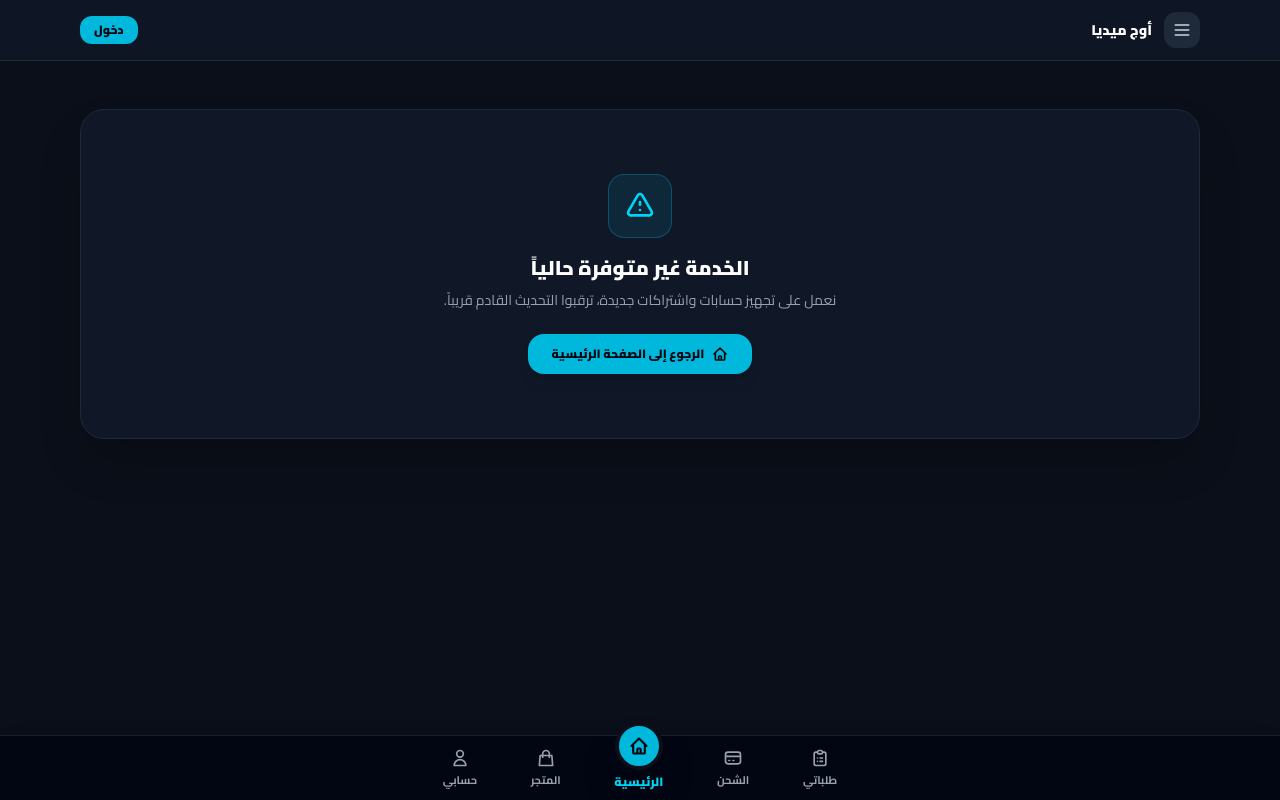
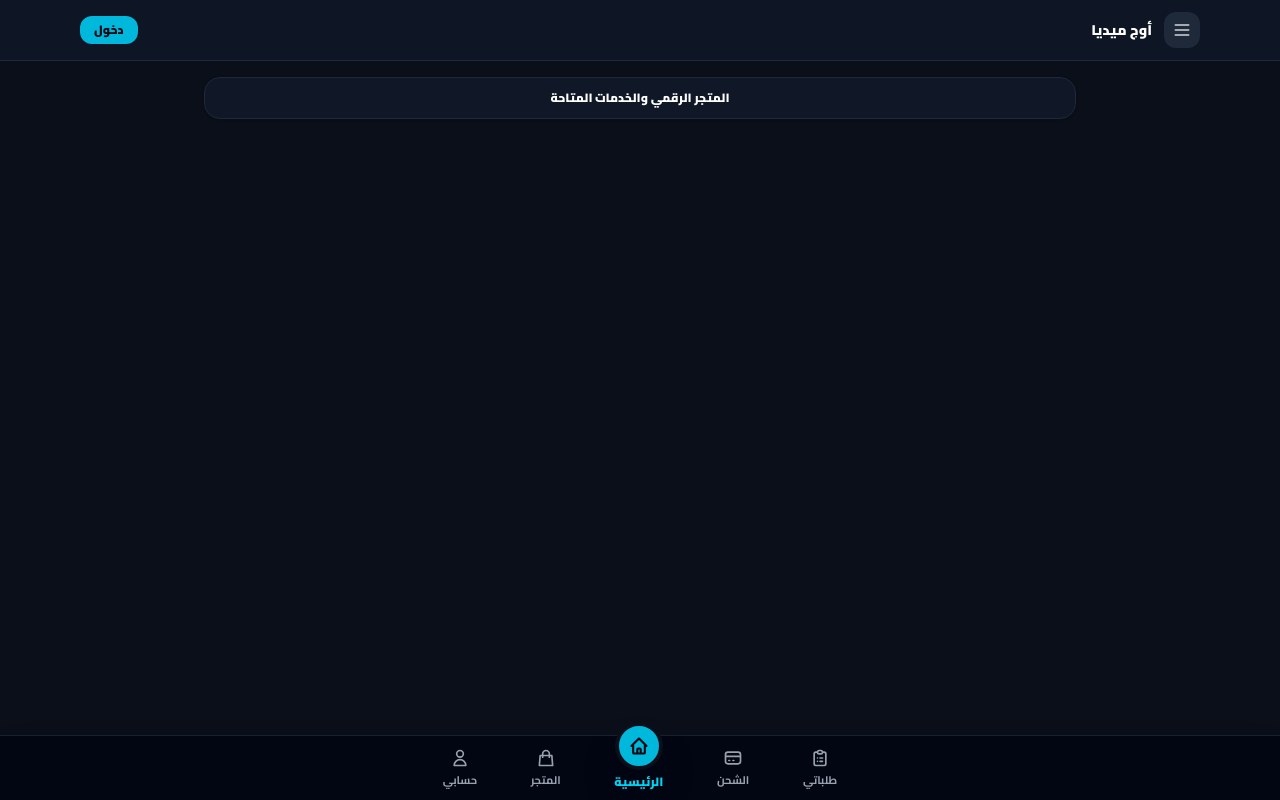
Before and after one commit to ysf20841-max/yosf, a Flask app: page /accounts in a window 1280 px wide. Run offline with Flask 3, Linux system fonts and the light colour scheme.

Commit message:
Add files via upload

```diff
--- a/templates/accounts.html
+++ b/templates/accounts.html
@@ -1,20 +1,31 @@
 {% extends "base.html" %}
-{% block title %}المتجر الرقمي - أوج ميديا{% endblock %}
+{% block title %}المتجر الرقمي{% endblock %}
+{% block content %}
+<div class="max-w-4xl mx-auto px-3 py-4 space-y-4">
+    <div class="bg-gray-900 border border-gray-800 rounded-2xl py-3 px-4 text-center shadow">
+        <h1 class="text-xs font-black text-white">المتجر الرقمي والخدمات المتاحة</h1>
+    </div>
 
-{% block content %}
-<div class="max-w-6xl mx-auto px-4 py-12">
-    <div class="text-center py-16 bg-gray-900 border border-gray-800 rounded-3xl shadow-2xl p-6">
-        <div class="w-16 h-16 bg-cyan-500/10 border border-cyan-500/30 rounded-2xl flex items-center justify-center mx-auto mb-4 text-cyan-400">
-            <svg class="w-8 h-8" fill="none" stroke="currentColor" stroke-width="2" viewBox="0 0 24 24"><path stroke-linecap="round" stroke-linejoin="round" d="M12 9v2m0 4h.01m-6.938 4h13.856c1.54 0 2.502-1.667 1.732-3L13.732 4c-.77-1.333-2.694-1.333-3.464 0L3.34 16c-.77 1.333.192 3 1.732 3z"/></svg>
+    <!-- الخدمات (أصغر حجماً - 3 جنب بعض) -->
+    <div class="grid grid-cols-3 gap-2.5">
+        {% for service in services %}
+        <div class="bg-gray-900 border border-gray-800 rounded-2xl p-2.5 shadow-lg flex flex-col justify-between text-center">
+            <div>
+                {% if service.image_url %}
+                <img src="{{ service.image_url }}" alt="{{ service.name }}" class="w-12 h-12 mx-auto rounded-xl object-cover border border-gray-800 mb-2">
+                {% else %}
+                <div class="w-12 h-12 mx-auto bg-cyan-500/10 border border-cyan-500/30 rounded-xl flex items-center justify-center text-cyan-400 font-black text-xs mb-2">
+                    {{ service.name[:2] }}
+                </div>
+                {% endif %}
+                <h3 class="text-[11px] font-black text-white truncate mb-1">{{ service.name }}</h3>
+                <p class="text-[10px] text-cyan-400 font-bold mb-2">${{ "%.2f"|format(service.price) }}</p>
+            </div>
+            <a href="/category/{{ service.category_id }}" class="w-full bg-cyan-500 hover:bg-cyan-400 text-gray-950 font-black py-1.5 rounded-xl text-[10px] transition block">
+                طلب الخدمة
+            </a>
         </div>
-
-        <h2 class="text-lg sm:text-xl font-black text-white mb-2">الخدمة غير متوفرة حالياً</h2>
-        <p class="text-xs sm:text-sm text-gray-400 mb-6">نعمل على تجهيز حسابات واشتراكات جديدة، ترقبوا التحديث القادم قريباً.</p>
-
-        <a href="/" class="inline-flex items-center gap-2 bg-cyan-500 hover:bg-cyan-400 text-gray-950 px-6 py-3 rounded-2xl text-xs font-black transition shadow-lg">
-            <svg class="w-4 h-4" fill="none" stroke="currentColor" stroke-width="2.5" viewBox="0 0 24 24"><path stroke-linecap="round" stroke-linejoin="round" d="M3 12l2-2m0 0l7-7 7 7M5 10v10a1 1 0 001 1h3m10-11l2 2m-2-2v10a1 1 0 01-1 1h-3m-6 0a1 1 0 001-1v-4a1 1 0 011-1h2a1 1 0 011 1v4a1 1 0 001 1m-6 0h6"/></svg>
-            <span>الرجوع إلى الصفحة الرئيسية</span>
-        </a>
+        {% endfor %}
     </div>
 </div>
 {% endblock %}
--- a/templates/base.html
+++ b/templates/base.html
@@ -2,12 +2,12 @@
 <html lang="ar" dir="rtl">
 <head>
     <meta charset="UTF-8">
-    <meta name="viewport" content="width=device-width, initial-scale=1.0">
+    <meta name="viewport" content="width=device-width, initial-scale=1.0, maximum-scale=1.0, user-scalable=no">
     <title>أوج ميديا</title>
     <script src="https://cdn.jsdelivr.net/npm/@tailwindcss/browser@4"></script>
     <link href="https://fonts.googleapis.com/css2?family=Cairo:wght@400;600;700;900&display=swap" rel="stylesheet">
     <style>
-        body { font-family: 'Cairo', sans-serif; background-color: #0b0f19; color: #f3f4f6; }
+        body { font-family: 'Cairo', sans-serif; background-color: #0b0f19; color: #f3f4f6; touch-action: manipulation; }
         #sidebarMenu {
             position: fixed; top: 0; right: 0; bottom: 0; width: 320px; max-width: 88%;
             background-color: #030712; border-left: 1px solid #1f2937; z-index: 60;
@@ -25,7 +25,7 @@
 
     <div id="sidebarOverlay" onclick="toggleSidebar()"></div>
 
-    <!-- القائمة الجانبية (مع مسافات واسعة ومريحة وإضافة البوت التجريبي) -->
+    <!-- القائمة الجانبية -->
     <div id="sidebarMenu">
         <div>
             <div class="flex items-center justify-between mb-8 pb-4 border-b border-gray-800">
@@ -54,13 +54,10 @@
                     <svg class="w-5 h-5 text-cyan-400" fill="none" stroke="currentColor" stroke-width="2" viewBox="0 0 24 24"><path stroke-linecap="round" stroke-linejoin="round" d="M3 10h18M7 15h1m4 0h1m-7 4h12a3 3 0 003-3V8a3 3 0 00-3-3H6a3 3 0 00-3 3v8a3 3 0 003 3z"/></svg>
                     <span>شحن المحفظة</span>
                 </a>
-
-                <!-- البوت التجريبي المساعد الذكي داخل الثلاث شخوط -->
                 <a href="/ai_bot" class="flex items-center gap-4 px-4 py-3.5 bg-cyan-950/40 text-cyan-300 rounded-2xl text-xs font-bold border border-cyan-500/30">
                     <svg class="w-5 h-5 text-cyan-400" fill="none" stroke="currentColor" stroke-width="2" viewBox="0 0 24 24"><path stroke-linecap="round" stroke-linejoin="round" d="M9.75 17L9 20l-1 1h8l-1-1-.75-3M3 13h18M5 17h14a2 2 0 002-2V5a2 2 0 00-2-2H5a2 2 0 00-2 2v10a2 2 0 002 2z"/></svg>
                     <span>البوت التجريبي (المساعد الذكي)</span>
                 </a>
-
                 <a href="/profile" class="flex items-center gap-4 px-4 py-3.5 bg-gray-900/90 text-gray-200 rounded-2xl text-xs font-bold border border-gray-800">
                     <svg class="w-5 h-5 text-cyan-400" fill="none" stroke="currentColor" stroke-width="2" viewBox="0 0 24 24"><path stroke-linecap="round" stroke-linejoin="round" d="M16 7a4 4 0 11-8 0 4 4 0 018 0zM12 14a7 7 0 00-7 7h14a7 7 0 00-7-7z"/></svg>
                     <span>حسابي الشخصي</span>
```
